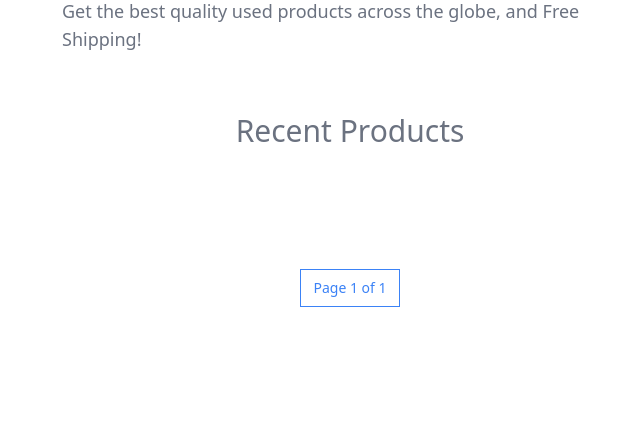
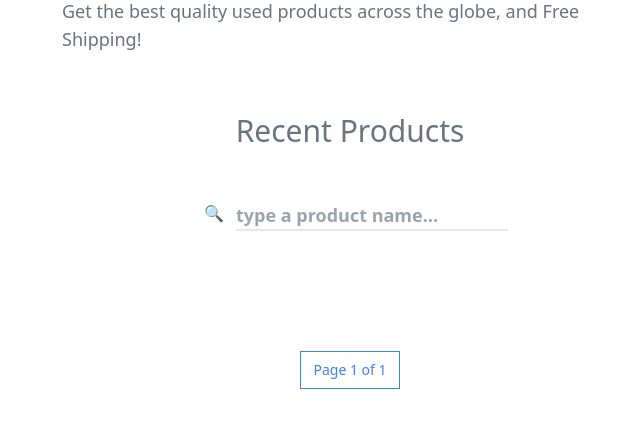
Before and after one commit to endang-ismaya/django4-ecommerce, a Django app: page /products/ in a window 1280 px wide. Shown: the part 259-687 px from the top of the page, without its empty margins (290-930 px from the left). Run offline with Django 4.2, Linux system fonts and the light colour scheme; data that the repository does not hold is empty; style sheets or scripts are compiled from the project's sources.

Commit message:
add search on products page

```diff
--- a/app_ecommerce/templates/app_ecommerce/index.html
+++ b/app_ecommerce/templates/app_ecommerce/index.html
@@ -23,8 +23,21 @@
 </main>
 <!-- Site Hero end -->
 
-<div class="flex mt-5 p-10 justify-center">
+<div class="flex mt-5 pt-10 justify-center">
   <h2 class="text-3xl font-normal mt-0 text-gray-500">Recent Products</h2>
+</div>
+
+<div class="mt-3 p-10 justify-center flex">
+  <span class="mx-3">🔍</span>
+  <form method="GET">
+    <input
+      type="text"
+      name="product_name"
+      id="product_name"
+      class="font-bold text-lg text-gray-700 outline-none border-b-2"
+      placeholder="type a product name..."
+    />
+  </form>
 </div>
 
 <div class="p-10 grid grid-cols-1 sm:grid-cols-1 md:grid-cols-3 xl:grid-cols-3">
@@ -51,7 +64,7 @@
 </div>
 
 <!-- Pagination start-->
-<div class="pagination flex justify-center items-center">
+<div class="pagination flex justify-center items-center mb-5">
   <span>
     {% if page_obj.has_previous %}
     <a
--- a/app_ecommerce/urls.py
+++ b/app_ecommerce/urls.py
@@ -5,7 +5,8 @@ app_name = "app_ecommerce"
 
 urlpatterns = [
     path("", views.index),
-    path("products/", views.ProductListView.as_view(), name="products"),
+    # path("products/", views.ProductListView.as_view(), name="products"),
+    path("products/", views.products, name="products"),
     path(
         "products/<int:pk>",
         views.ProductDetailView.as_view(),
--- a/app_ecommerce/views.py
+++ b/app_ecommerce/views.py
@@ -5,16 +5,26 @@ from .models import Product
 from django.contrib.auth.decorators import login_required
 from django.views.generic import ListView, DetailView
 from django.views.generic.edit import CreateView, UpdateView, DeleteView
+from django.core.paginator import Paginator
 
 # Create your views here.
 def index(request):
     return HttpResponse("Hello World")
 
 
-# def products(request):
-#     products = Product.objects.all()
-#     context = {"products": products}
-#     return render(request, "app_ecommerce/index.html", context=context)
+def products(request):
+    page_obj = products = Product.objects.all()
+    product_name = request.GET.get("product_name", None)
+
+    if product_name is not None:
+        page_obj = products.filter(name__icontains=product_name)
+
+    paginator = Paginator(page_obj, 3)
+    page_number = request.GET.get("page", 1)
+    page_obj = paginator.get_page(page_number)
+    context = {"products": page_obj, "page_obj": page_obj}
+
+    return render(request, "app_ecommerce/index.html", context=context)
 
 
 class ProductListView(ListView):
```
